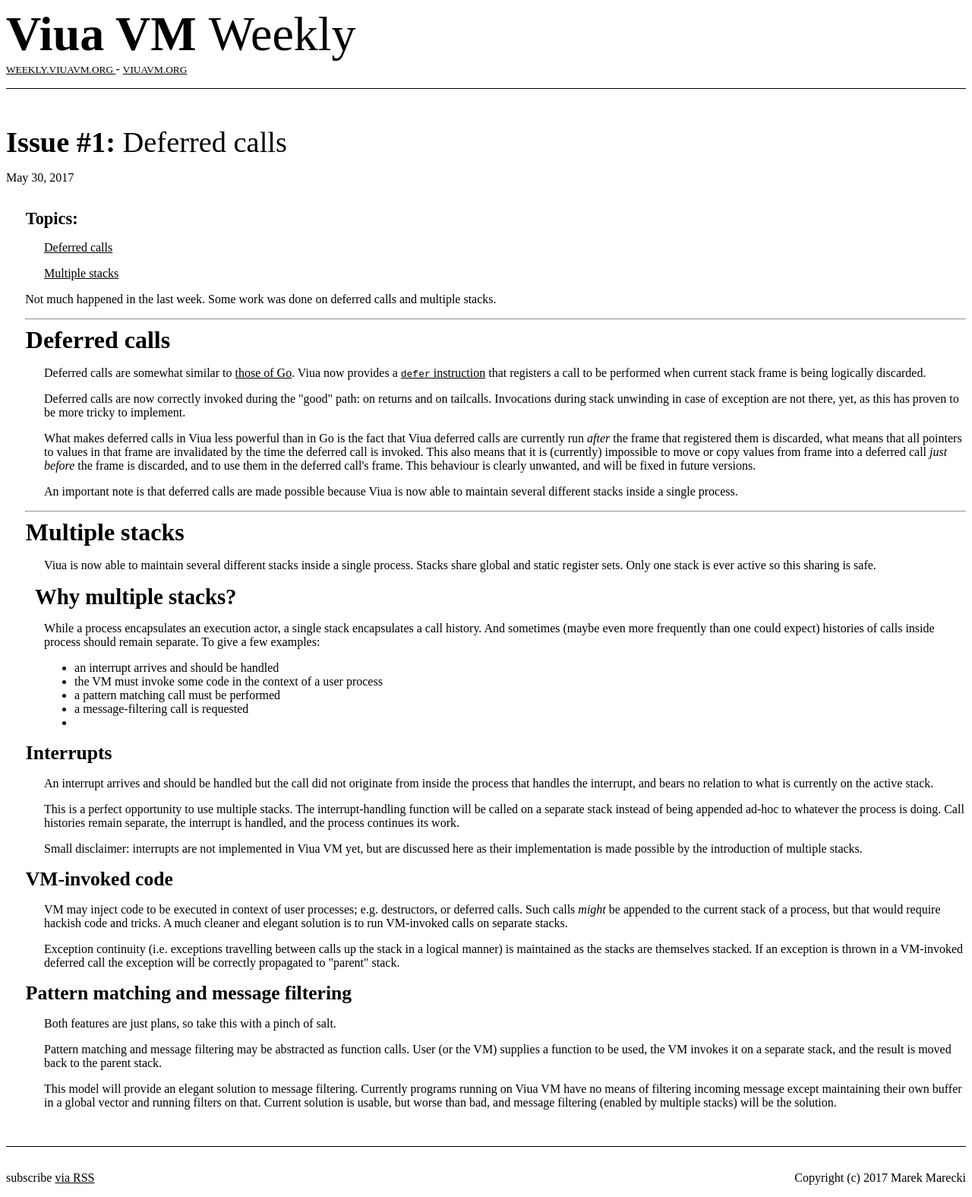
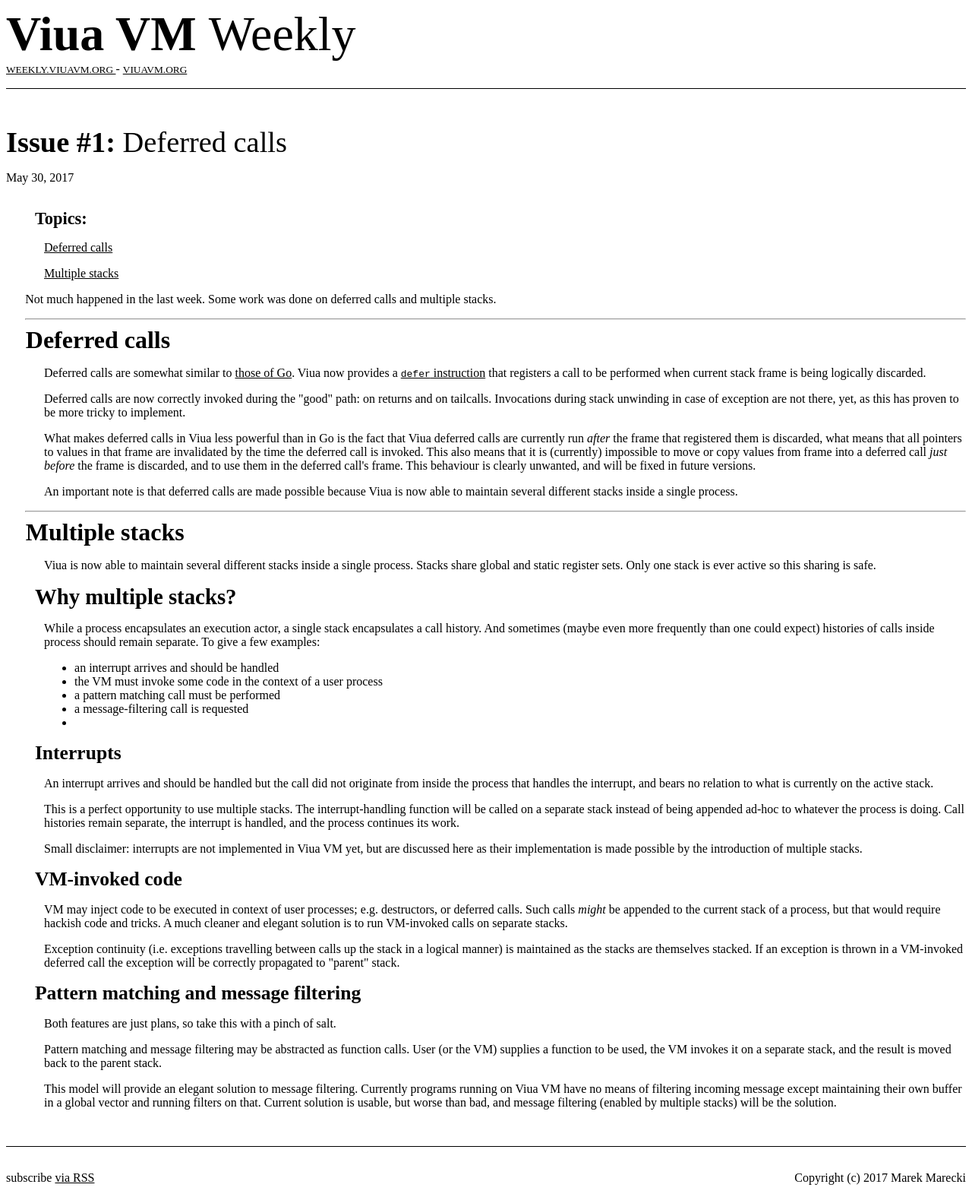
Before and after one commit to marekjm/weekly.viuavm.org, a Jekyll site: the page built from _posts/2017-05-30-deferred-functions.html, in a window 1280 px wide. Shown: the whole page at 76% size. Built offline with Jekyll 4.4.1, drawn with Linux system fonts in a browser that asks for light colours.

Commit message:
Fix headings CSS

```diff
--- a/assets/style.css
+++ b/assets/style.css
@@ -66,16 +66,15 @@
     padding: 0 0 0 0;
 }
 
-div.post-content section h1,
+div.post-content section h1 {
+    margin: 0 0 0 -2%;
+    padding: 0 0 0 0;
+}
 div.post-content section h2,
 div.post-content section h3,
 div.post-content section h4,
 div.post-content section h5,
 div.post-content section h6 {
-    margin: 0 0 0 -2%;
-    padding: 0 0 0 0;
-}
-div.post-content section h2, h3, h4, h5, h6 {
     margin: 0 0 0 -1%;
     padding: 0 0 0 0;
 }
```
